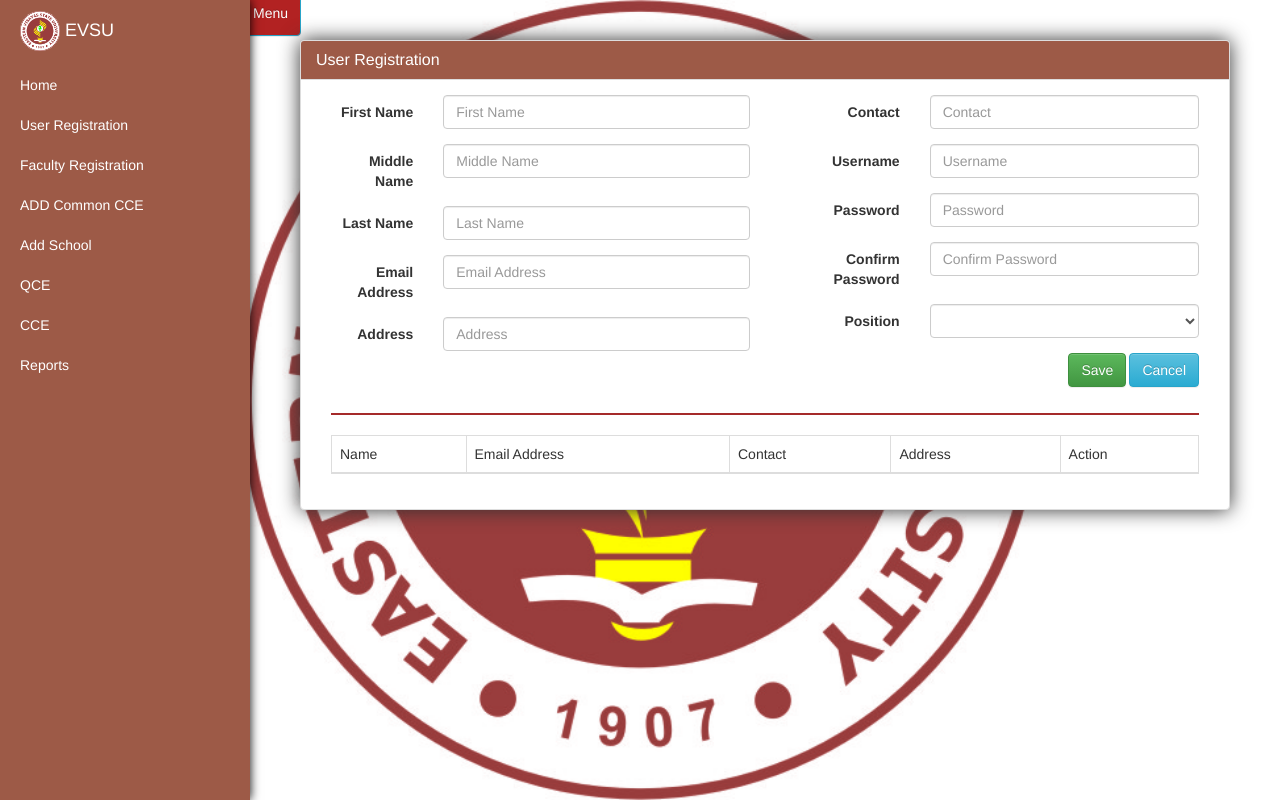
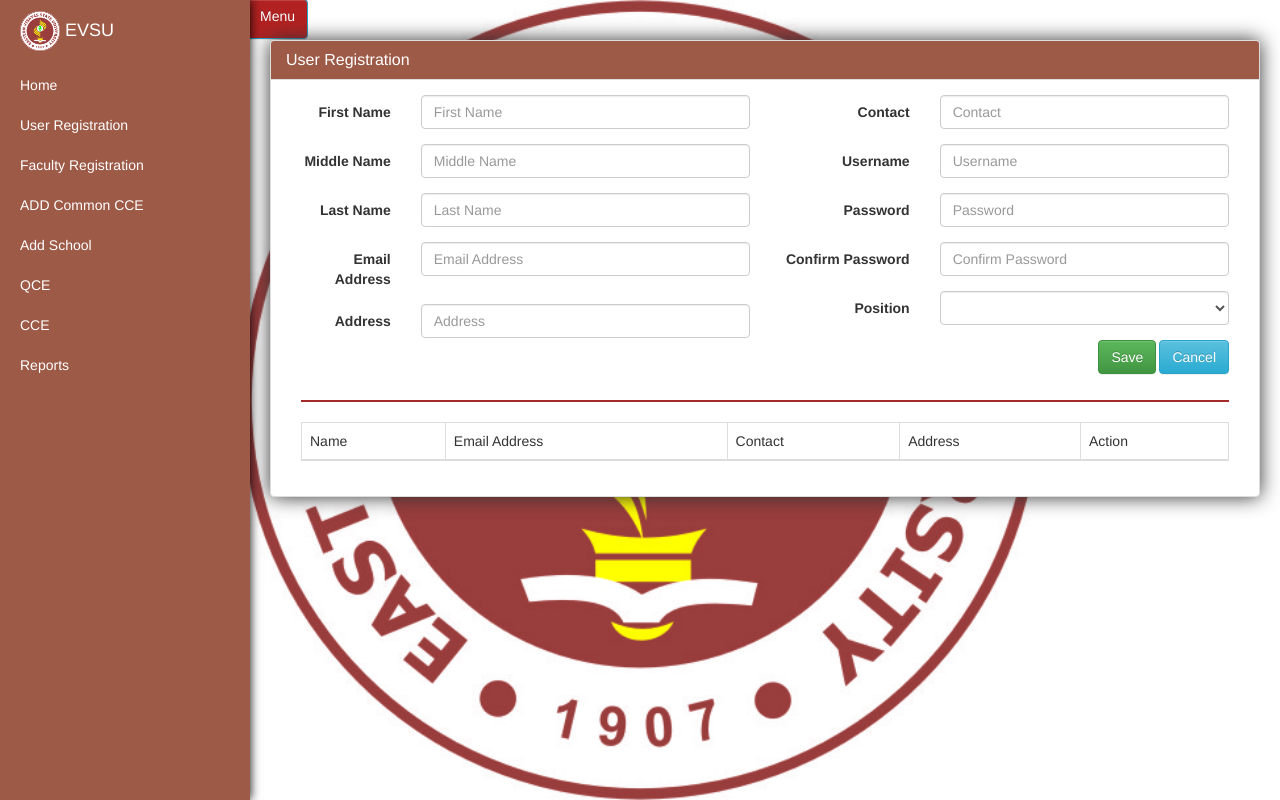
Before and after one commit to sonitgregorio/nbc, a CodeIgniter app: page /database/user_registration in a window 1280 px wide. Run offline with CodeIgniter, Linux system fonts and the light colour scheme; data that the repository does not hold is empty.

Commit message:
Some Styles Edited

```diff
--- a/application/views/page/add_cce.php
+++ b/application/views/page/add_cce.php
@@ -1,7 +1,7 @@
 <div id="page-content-wrapper">
-  <a href="#menu-toggle" id="menu-toggle" class="btn btn-info" style="margin-left:-30px;margin-top:-30px; height:40px;background: #B22222;">Menu</a>
-    <div class="container-fluid">
-        <div class="row">
+  <a href="#menu-toggle" id="menu-toggle" class="btn btn-info">Menu</a>
+    <div class="container-fluid padding_zero">
+        <div class="row padding_zero">
             <div class="col-lg-12">
                   <div class="panel panel-default" style="box-shadow: 0px 0px 20px rgb(49, 49, 49)">
                   <div class="panel-heading" style="background: rgb(157, 90, 71)" >
--- a/application/views/page/home.php
+++ b/application/views/page/home.php
@@ -1,7 +1,7 @@
   <div id="page-content-wrapper">
-    <a href="#menu-toggle" id="menu-toggle" class="btn btn-info" style="margin-left:-30px;margin-top:-30px; height:40px;background: #B22222;">Menu</a>
-      <div class="container-fluid">
-          <div class="row">
+    <a href="#menu-toggle" id="menu-toggle" class="btn btn-info">Menu</a>
+      <div class="container-fluid padding_zero">
+          <div class="row padding_zero">
               <div class="col-lg-12">
                     <div class="panel panel-default">
                     <div class="panel-heading" style="background: rgb(157, 90, 71)" >
--- a/application/views/page/user_reg.php
+++ b/application/views/page/user_reg.php
@@ -1,5 +1,5 @@
 <div id="page-content-wrapper">
-  <a href="#menu-toggle" id="menu-toggle" class="btn btn-info" style="margin-left:-30px;margin-top:-30px; height:40px;background: #B22222;">Menu</a>
+  <a href="#menu-toggle" id="menu-toggle" class="btn btn-info">Menu</a>
     <div class="col-md-12">
       <?php
           if (!empty($this->session->flashdata('data')))
@@ -26,9 +26,9 @@
           }
 
        ?>
-          <div class="container-fluid">
-              <div class="row">
-                  <div class="col-lg-12">
+          <div class="container-fluid padding_zero">
+              <div class="row padding_zero">
+                  <div class="col-lg-12 padding_zero">
                         <div class="panel panel-default" style="box-shadow: 0px 0px 20px rgb(49, 49, 49)">
                         <div class="panel-heading" style="background: rgb(157, 90, 71)" >
                           <h1 class="panel-title" style="color:white">User Registration</h1>
--- a/assets/css/style.css
+++ b/assets/css/style.css
@@ -11,3 +11,14 @@
     float: none;
     margin: 0 auto;
 }
+.padding_zero
+{
+  padding:0;
+}
+#menu-toggle
+{
+  margin-left:-23px;
+  margin-top:-25px;
+  height:40px;
+  background: #B22222;
+}
```
Also changed, not shown: application/views/page/add_school.php (+4 -4 lines), application/views/page/faculty_reg.php (+5 -5 lines).
